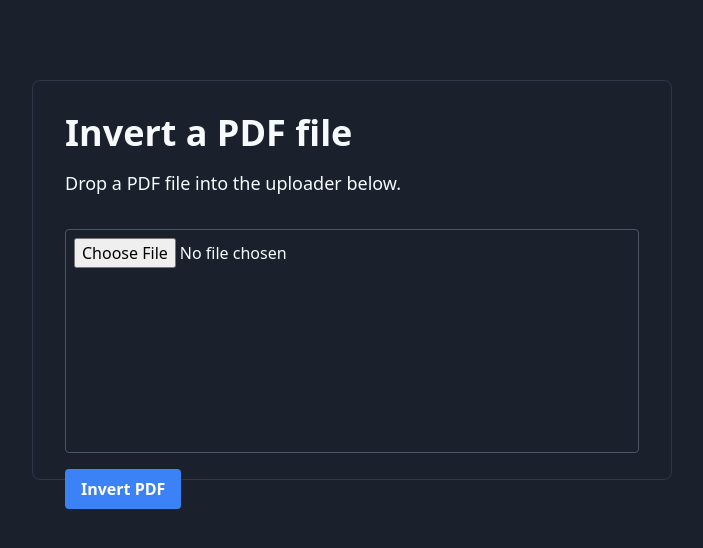
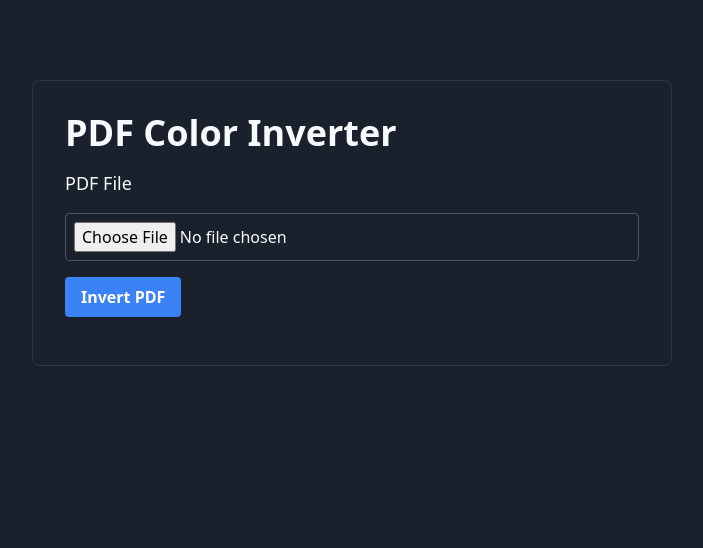
Before and after one commit to dsillman2000/docker-pdf-invert, a Flask app: page / in a window 1280 px wide. Shown: the top 548 px of the page, without its empty margins (288-991 px from the left). Run offline with Flask 3, Linux system fonts and the light colour scheme; some libraries are stand-ins or nearby versions.

Commit message:
fix: updating frontend to use flask-wtf for form management

```diff
--- a/frontend/frontend/app.py
+++ b/frontend/frontend/app.py
@@ -1,15 +1,40 @@
 from pathlib import Path
 import flask
+import flask_wtf
+import wtforms
+import os
 import jinja2
 
 
 TEMPLATES_DIR = Path(__file__).parent.parent / "templates"
 app = flask.Flask(__name__, template_folder=TEMPLATES_DIR)
 
+SECRET_KEY = os.urandom(32)
+app.config["SECRET_KEY"] = SECRET_KEY
+
+
+class PdfFileField(wtforms.FileField):
+    def __call__(self, *args, **kwargs):
+        # Set the accept attribute to only allow PDF files
+        kwargs.setdefault("accept", "*.pdf")
+        return super().__call__(*args, **kwargs)
+
+
+class InvertPdfForm(flask_wtf.FlaskForm):
+    file = PdfFileField(
+        "PDF File",
+        validators=[
+            wtforms.validators.DataRequired(),
+            wtforms.validators.regexp(r".*\.pdf$", message="File must be a PDF"),
+        ],
+    )
+    submit = wtforms.SubmitField("Invert PDF")
+
 
 @app.route("/")
 def index():
-    return flask.render_template("index.html.j2")
+    form = InvertPdfForm()
+    return flask.render_template("index.html.j2", form=form)
 
 
 if __name__ == "__main__":
--- a/frontend/pyproject.toml
+++ b/frontend/pyproject.toml
@@ -4,7 +4,7 @@ version = "0.1.0"
 description = ""
 authors = [{ name = "dsillman2000", email = "dsillman2000@yahoo.com" }]
 requires-python = ">=3.11,<4.0"
-dependencies = ["flask (>=3.1.0,<4.0.0)", "gunicorn (>=23.0.0,<24.0.0)"]
+dependencies = ["flask (>=3.1.0,<4.0.0)", "gunicorn (>=23.0.0,<24.0.0)", "flask-wtf (>=1.2.2,<2.0.0)"]
 
 
 [build-system]
--- a/frontend/templates/index.html.j2
+++ b/frontend/templates/index.html.j2
@@ -9,34 +9,30 @@
     <link href="https://cdn.jsdelivr.net/npm/tailwindcss@2.2.19/dist/tailwind.min.css" rel="stylesheet">
     <style>
         body {
+            /* Dark mode */
             background-color: #1a202c;
-            /* Dark background */
             color: #f7fafc;
-            /* Light text color */
         }
 
         .ui-box {
-            /* Darker box background */
+            /* Lighter dark gray box */
             border: 1px solid #2d3748;
             border-radius: 0.5rem;
             padding: 2rem;
             max-width: 50%;
-            min-height: 50vh;
             margin: auto;
         }
     </style>
 </head>
 
 <body class="px-auto min-h-screen pt-20">
-    <div class="ui-box h-80">
-        <h1 class="text-4xl font-bold">Invert a PDF file</h1>
-        <p class="mt-4 text-lg">Drop a PDF file into the uploader below.</p>
-        <form class="py-4 h-64 w-full" action="http://localhost:8000/invert" method="post"
+    <div class="ui-box h-auto w-full mx-auto">
+        <h1 class="text-4xl font-bold">PDF Color Inverter</h1>
+        <form class="py-4 h-auto w-full" action="http://localhost:8000/invert" method="post"
             enctype="multipart/form-data">
-            <input type="file" name="file" accept=".pdf" class="mt-4 p-2 w-full h-full border border-gray-600 rounded">
-            <button type="submit" class="mt-4 bg-blue-500 hover:bg-blue-700 text-white font-bold py-2 px-4 rounded">
-                Invert PDF
-            </button>
+            {{ form.file.label(class="text-lg") }}
+            {{ form.file(class="mt-4 p-2 w-full h-auto border border-gray-600 rounded") }}
+            {{ form.submit(class="mt-4 bg-blue-500 hover:bg-blue-700 text-white font-bold py-2 px-4 rounded") }}
         </form>
     </div>
 
```
Also changed, not shown: 1 other file.
